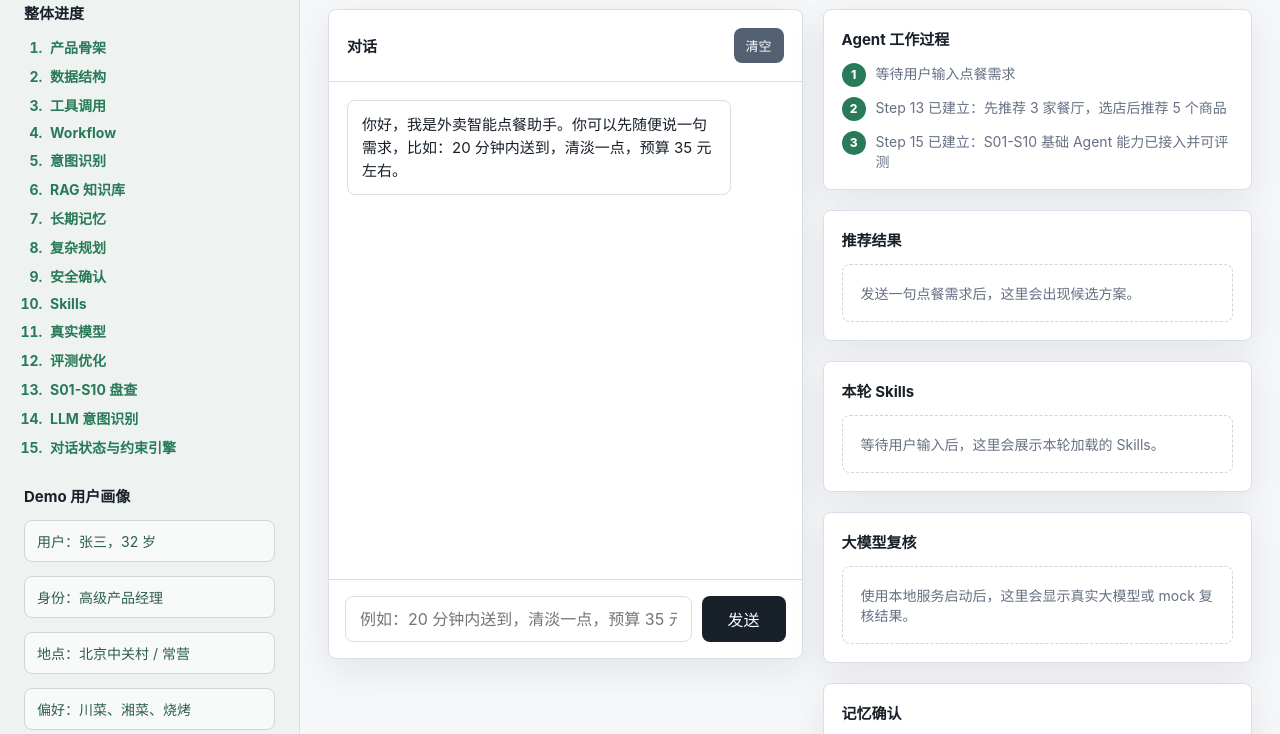
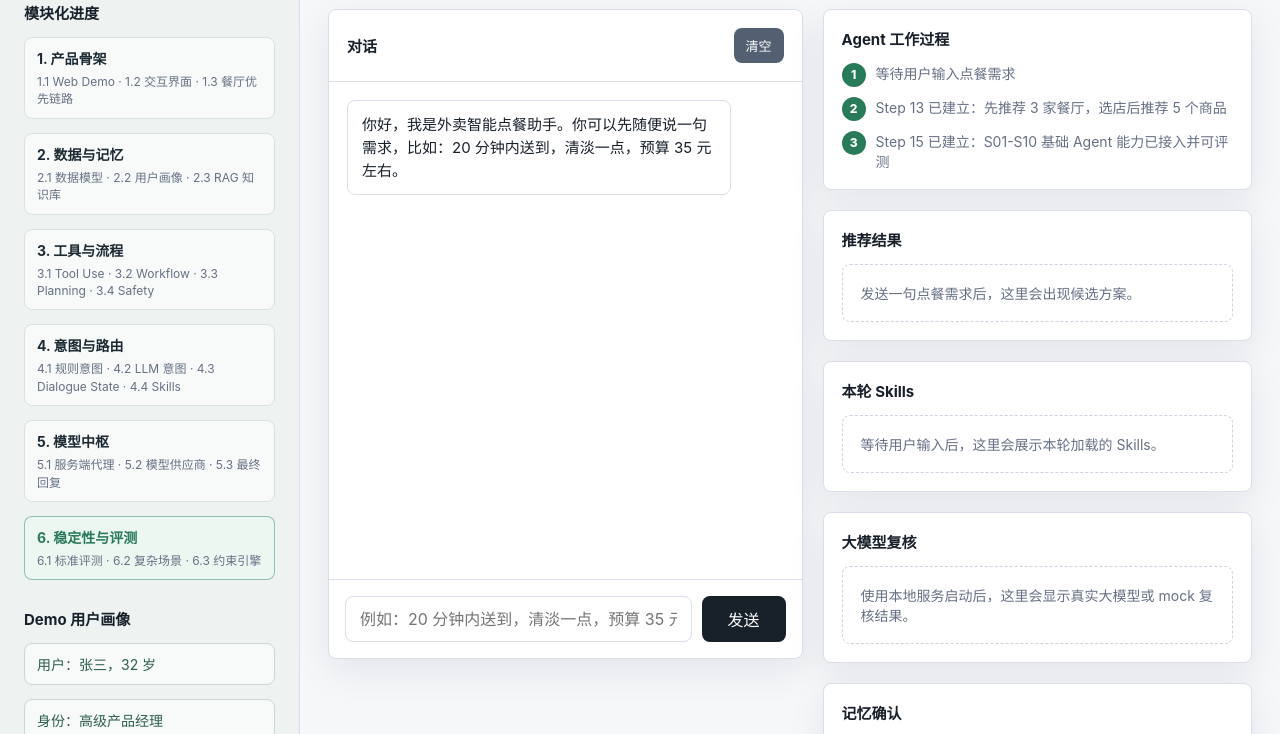
Before and after one commit to Powerjzz1025/Takeout-Agent-Lab, a website: page index.html in a window 1280 px wide. Shown: the part 102-836 px from the top of the page. Drawn offline with Linux system fonts and the light colour scheme.

Commit message:
Organize progress into modules

```diff
--- a/index.html
+++ b/index.html
@@ -13,29 +13,36 @@
           <div class="brand-mark">AI</div>
           <div>
             <h1>点餐 Agent</h1>
-            <p>Web Demo · Step 20</p>
+            <p>Web Demo · 6.3 稳定性底座</p>
           </div>
         </div>
 
         <section class="progress-section">
-          <h2>整体进度</h2>
-          <ol class="progress-list">
-            <li class="done">产品骨架</li>
-            <li class="done">数据结构</li>
-            <li class="done">工具调用</li>
-            <li class="done">Workflow</li>
-            <li class="done">意图识别</li>
-            <li class="done">RAG 知识库</li>
-            <li class="done">长期记忆</li>
-            <li class="done">复杂规划</li>
-            <li class="done">安全确认</li>
-            <li class="done">Skills</li>
-            <li class="done">真实模型</li>
-            <li class="done">评测优化</li>
-            <li class="done">S01-S10 盘查</li>
-            <li class="done">LLM 意图识别</li>
-            <li class="done">对话状态与约束引擎</li>
-          </ol>
+          <h2>模块化进度</h2>
+          <div class="progress-module">
+            <strong>1. 产品骨架</strong>
+            <span>1.1 Web Demo · 1.2 交互界面 · 1.3 餐厅优先链路</span>
+          </div>
+          <div class="progress-module">
+            <strong>2. 数据与记忆</strong>
+            <span>2.1 数据模型 · 2.2 用户画像 · 2.3 RAG 知识库</span>
+          </div>
+          <div class="progress-module">
+            <strong>3. 工具与流程</strong>
+            <span>3.1 Tool Use · 3.2 Workflow · 3.3 Planning · 3.4 Safety</span>
+          </div>
+          <div class="progress-module">
+            <strong>4. 意图与路由</strong>
+            <span>4.1 规则意图 · 4.2 LLM 意图 · 4.3 Dialogue State · 4.4 Skills</span>
+          </div>
+          <div class="progress-module">
+            <strong>5. 模型中枢</strong>
+            <span>5.1 服务端代理 · 5.2 模型供应商 · 5.3 最终回复</span>
+          </div>
+          <div class="progress-module active">
+            <strong>6. 稳定性与评测</strong>
+            <span>6.1 标准评测 · 6.2 复杂场景 · 6.3 约束引擎</span>
+          </div>
         </section>
 
         <section class="memory-section">
@@ -54,7 +61,7 @@
             <p class="eyebrow">外卖智能点餐助手</p>
             <h2>把模糊需求变成可确认的点餐方案</h2>
           </div>
-          <div class="status-pill">Step 20 · 对话状态与约束引擎</div>
+          <div class="status-pill">6.3 · Dialogue State + Constraint Engine</div>
         </header>
 
         <section class="agent-layout">
--- a/styles.css
+++ b/styles.css
@@ -113,6 +113,35 @@ p {
 .progress-list .done {
   color: var(--green);
   font-weight: 700;
+}
+
+.progress-module {
+  border: 1px solid #d7e2dd;
+  border-radius: 8px;
+  padding: 10px 12px;
+  background: rgba(255, 255, 255, 0.58);
+  display: grid;
+  gap: 5px;
+}
+
+.progress-module strong {
+  color: #1d2a33;
+  font-size: 14px;
+}
+
+.progress-module span {
+  color: var(--muted);
+  font-size: 12px;
+  line-height: 1.45;
+}
+
+.progress-module.active {
+  border-color: rgba(35, 130, 91, 0.45);
+  background: rgba(238, 248, 243, 0.78);
+}
+
+.progress-module.active strong {
+  color: var(--green);
 }
 
 .memory-chip {
```
Also changed, not shown: PROGRESS.md (+62 -2 lines).
